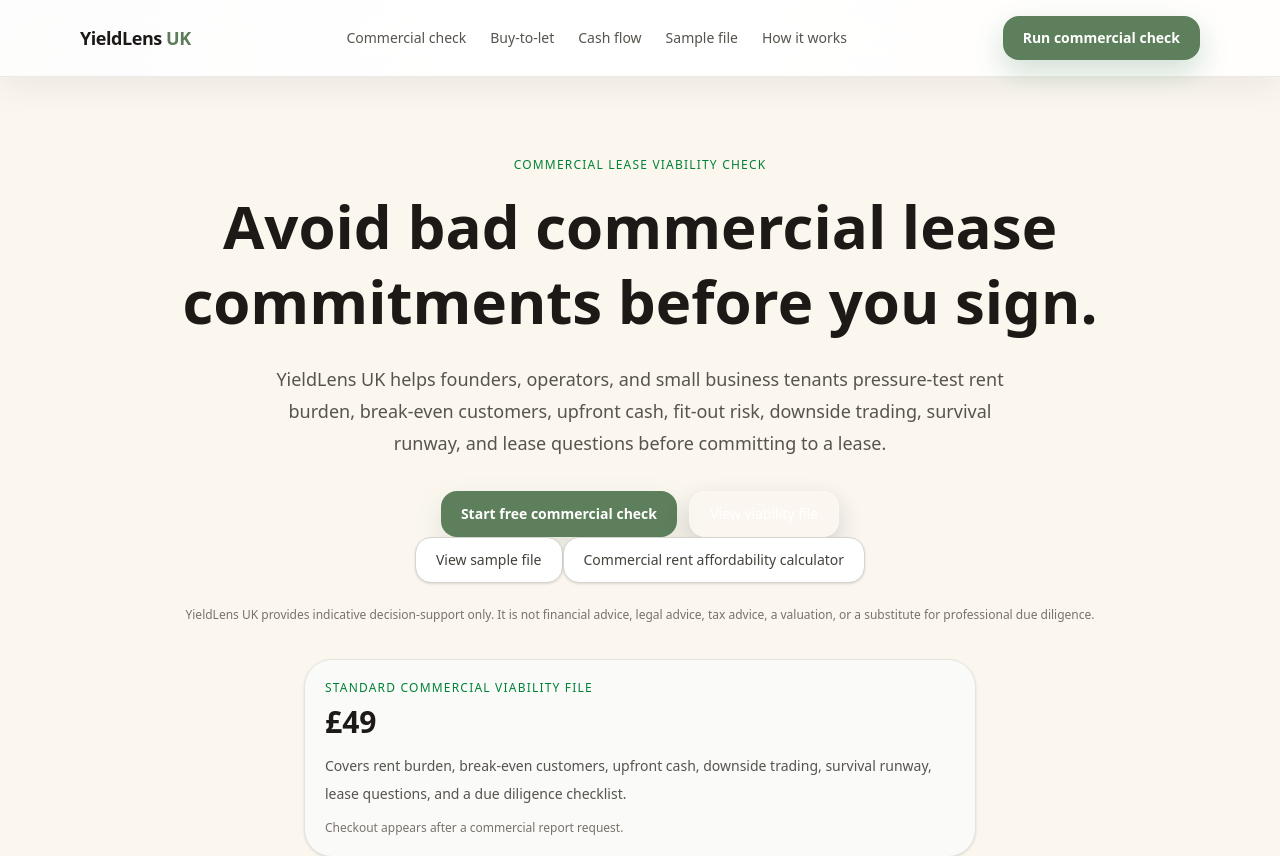
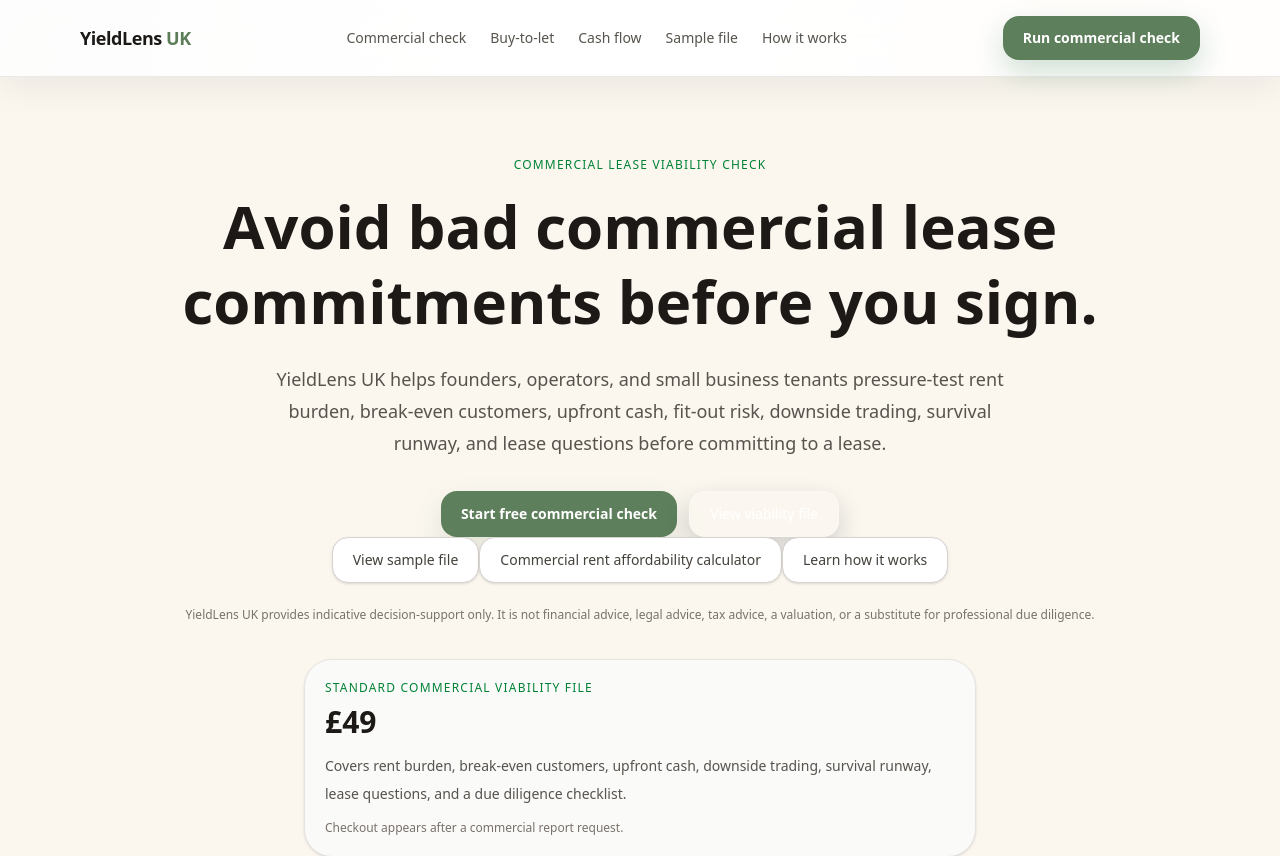
Before and after one commit to samueljcarlon/yieldlens-uk, a Next.js app: page /commercial-lease-viability-check in a window 1280 px wide. Shown: the top 856 px of the page. Built offline with nearby package versions, Linux system fonts and the light colour scheme; no server answers.

Commit message:
Strengthen commercial internal links

```diff
--- a/app/commercial-lease-viability-check/page.tsx
+++ b/app/commercial-lease-viability-check/page.tsx
@@ -328,6 +328,13 @@
             Commercial rent affordability calculator
           </Link>
 
+          <Link
+            href="/how-it-works"
+            className={secondaryCtaClass}
+          >
+            Learn how it works
+          </Link>
+
           <p className={`${disclaimerClass} mt-5 text-stone-400`}>
             YieldLens UK provides indicative decision-support only. It is not financial advice, legal advice, tax advice, a valuation, or a substitute for professional due diligence.
           </p>
@@ -645,6 +652,10 @@
             <Link href="/sample-commercial-viability-file" className="text-sm font-medium text-green-700 hover:text-green-800">
               View sample file
             </Link>
+            <span className="mx-3 text-stone-400">·</span>
+            <Link href="/how-it-works" className="text-sm font-medium text-green-700 hover:text-green-800">
+              Learn how it works
+            </Link>
           </div>
         </div>
       </section>
--- a/app/page.tsx
+++ b/app/page.tsx
@@ -70,7 +70,7 @@
 const supportingTools = [
   {
     title: 'Commercial lease viability',
-    desc: 'Read how the commercial lease survival model works before running the check.',
+    desc: 'Pressure-test a commercial site, then review the sample memo and methodology if it still looks worth pursuing.',
     href: '/commercial-lease-viability-check',
     cta: 'Explore commercial viability',
     featured: true,
@@ -83,7 +83,7 @@
   },
   {
     title: 'Cafe rent affordability',
-    desc: 'Read the cafe-specific guide to rent burden, break-even customers, opening cash, and lease risk.',
+    desc: 'Use the cafe guide to compare rent burden, break-even customers, opening cash, and the paid memo.',
     href: '/how-much-rent-can-a-cafe-afford',
     cta: 'Read cafe rent guide',
   },
```
